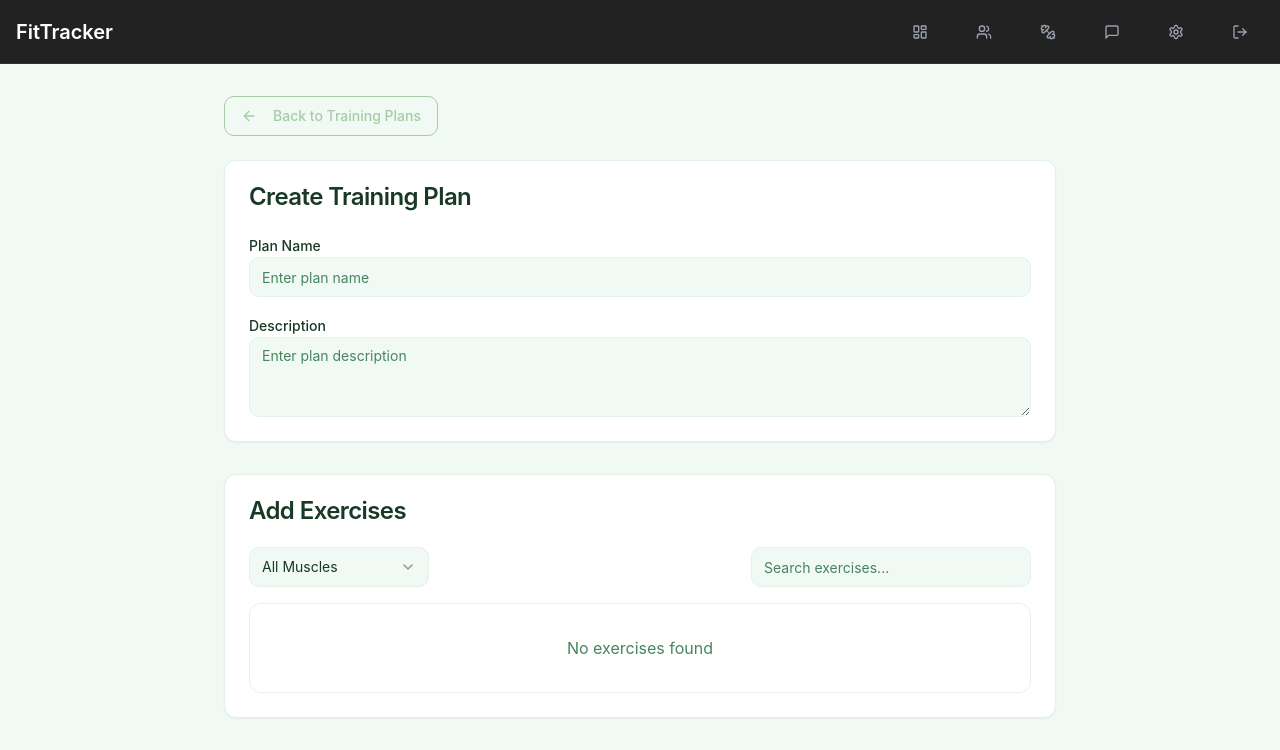
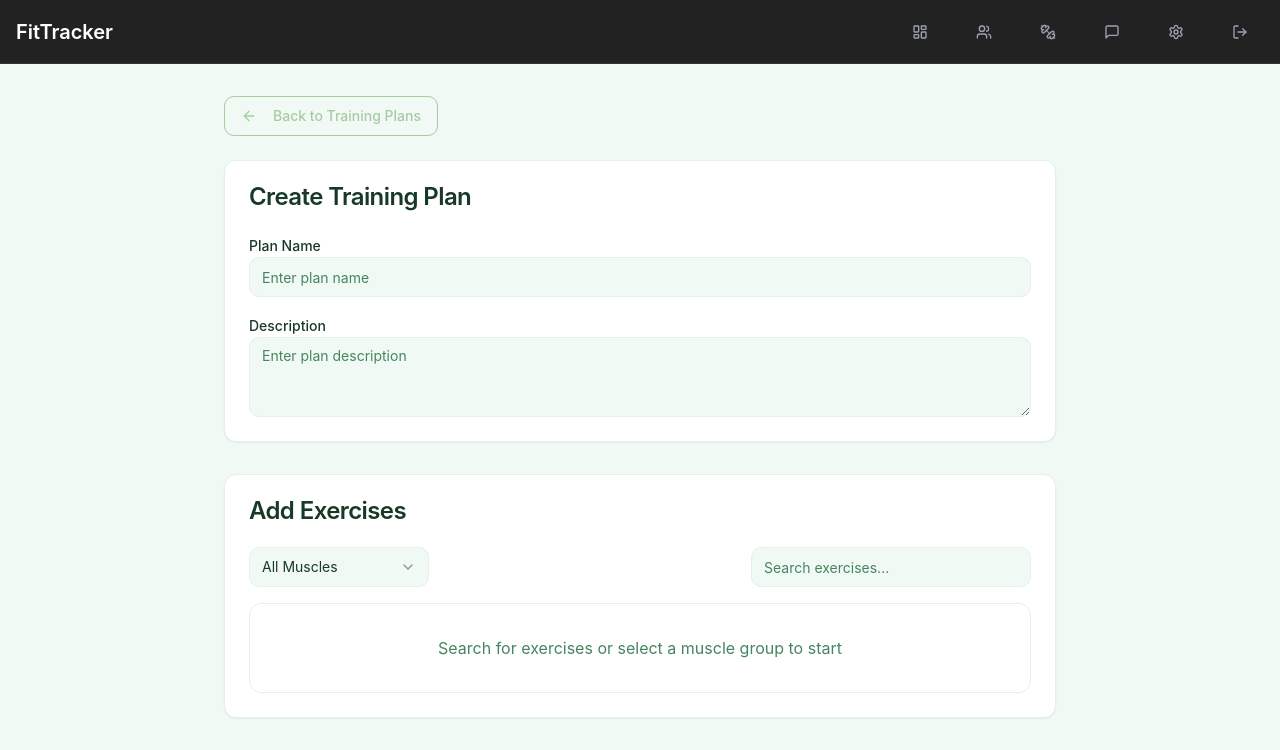
Before and after one commit to Piltoo/coachlink-journey, a React (Vite) app: page /nutrition-and-training/create-training-plan in a window 1280 px wide. Shown: the top 750 px of the page. Built offline with nearby package versions, Linux system fonts and the light colour scheme.

Commit message:
Improve Exercise Filtering
The filtering of exercises in the CreateTrainingPlan page will now only show exercises that match the search query or selected muscle group.  Previously, all exercises were displayed regardless of filter settings.

```diff
--- a/src/components/nutrition-training/exercise/ExerciseListView.tsx
+++ b/src/components/nutrition-training/exercise/ExerciseListView.tsx
@@ -5,9 +5,23 @@ interface ExerciseListViewProps {
   exercises: Exercise[];
   onExerciseClick: (exercise: Exercise) => void;
   selectedExerciseIds?: string[];
+  hasActiveFilters?: boolean;
 }
 
-export function ExerciseListView({ exercises, onExerciseClick, selectedExerciseIds = [] }: ExerciseListViewProps) {
+export function ExerciseListView({
+  exercises,
+  onExerciseClick,
+  selectedExerciseIds = [],
+  hasActiveFilters = false
+}: ExerciseListViewProps) {
+  if (!hasActiveFilters) {
+    return (
+      <div className="text-center py-4 text-muted-foreground">
+        Search for exercises or select a muscle group to start
+      </div>
+    );
+  }
+
   if (!exercises.length) {
     return (
       <div className="text-center py-4 text-muted-foreground">
--- a/src/pages/CreateTrainingPlan.tsx
+++ b/src/pages/CreateTrainingPlan.tsx
@@ -111,6 +111,8 @@ export default function CreateTrainingPlan() {
     }));
   };
 
+  const hasActiveFilters = muscleGroupFilter !== 'All' || searchQuery.trim() !== '';
+
   const filteredExercises = availableExercises
     .filter(exercise =>
       (muscleGroupFilter === 'All' || exercise.muscle_group === muscleGroupFilter) &&
@@ -195,6 +197,8 @@ export default function CreateTrainingPlan() {
                 <ExerciseListView
                   exercises={filteredExercises}
                   onExerciseClick={handleExerciseClick}
+                  selectedExerciseIds={selectedExercises.map(ex => ex.id)}
+                  hasActiveFilters={hasActiveFilters}
                 />
               </div>
             </CardContent>
```
